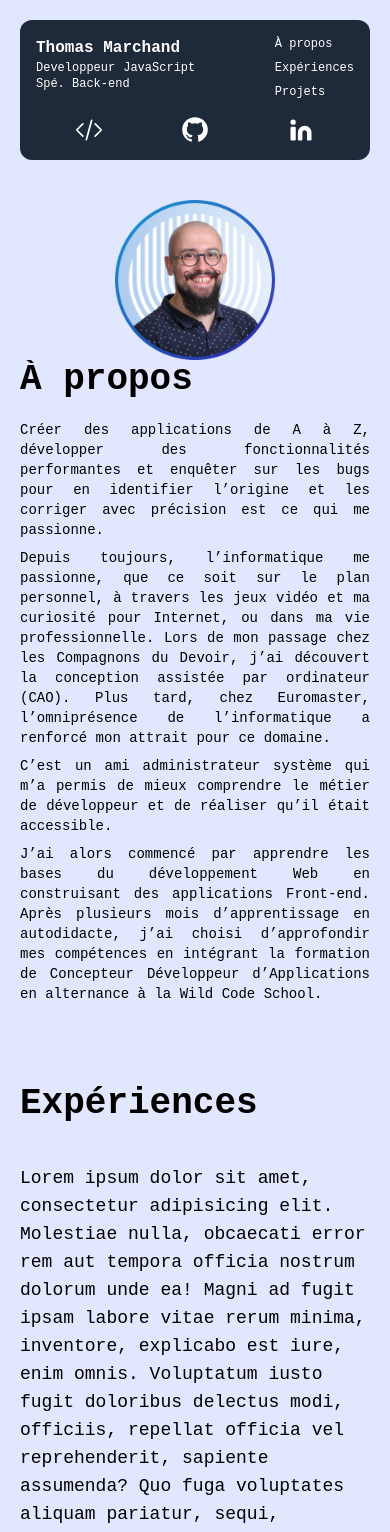
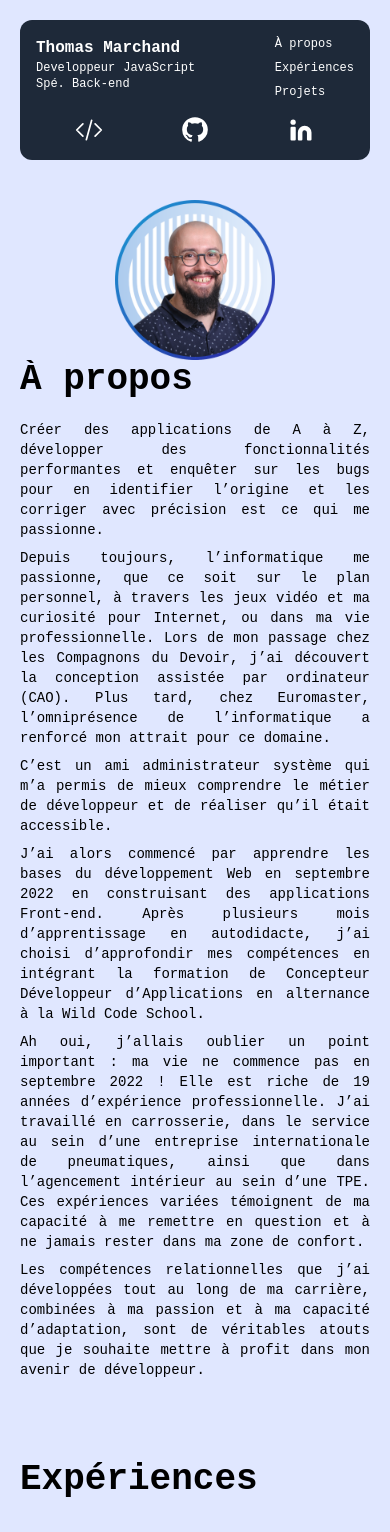
Before and after one commit to ThomMarchand/portfolio, a Next.js app: page / in a window 390 px wide. Shown: the top 1532 px of the page. Built offline with nearby package versions, Linux system fonts and the light colour scheme.

Commit message:
feat(main): added icon

```diff
--- /dev/null
+++ b/app/components/IconCv.tsx
@@ -0,0 +1,13 @@
+export default function IconCv() {
+  return (
+    <svg xmlns="http://www.w3.org/2000/svg" viewBox="0 0 24 24">
+      <g data-name="Layer 2">
+        <g data-name="file-add">
+          <rect width="24" height="24" opacity="0" />
+          <path d="M19.74 8.33l-5.44-6a1 1 0 0 0-.74-.33h-7A2.53 2.53 0 0 0 4 4.5v15A2.53 2.53 0 0 0 6.56 22h10.88A2.53 2.53 0 0 0 20 19.5V9a1 1 0 0 0-.26-.67zM14 5l2.74 3h-2a.79.79 0 0 1-.74-.85zm3.44 15H6.56a.53.53 0 0 1-.56-.5v-15a.53.53 0 0 1 .56-.5H12v3.15A2.79 2.79 0 0 0 14.71 10H18v9.5a.53.53 0 0 1-.56.5z" />
+          <path d="M14 13h-1v-1a1 1 0 0 0-2 0v1h-1a1 1 0 0 0 0 2h1v1a1 1 0 0 0 2 0v-1h1a1 1 0 0 0 0-2z" />
+        </g>
+      </g>
+    </svg>
+  );
+}
--- a/app/page.tsx
+++ b/app/page.tsx
@@ -42,10 +42,28 @@ export default function Home() {
 
             <p className="text-justify text-sm mt-2 1xs:text-[15px] md:text-lg">
               J’ai alors commencé par apprendre les bases du développement Web
-              en construisant des applications Front-end. Après plusieurs mois
-              d’apprentissage en autodidacte, j’ai choisi d’approfondir mes
-              compétences en intégrant la formation de Concepteur Développeur
-              d’Applications en alternance à la Wild Code School.
+              en septembre 2022 en construisant des applications Front-end.
+              Après plusieurs mois d’apprentissage en autodidacte, j’ai choisi
+              d’approfondir mes compétences en intégrant la formation de
+              Concepteur Développeur d’Applications en alternance à la Wild Code
+              School.
+            </p>
+
+            <p className="text-justify text-sm mt-2 1xs:text-[15px] md:text-lg">
+              Ah oui, j’allais oublier un point important : ma vie ne commence
+              pas en septembre 2022 ! Elle est riche de 19 années d’expérience
+              professionnelle. J’ai travaillé en carrosserie, dans le service au
+              sein d’une entreprise internationale de pneumatiques, ainsi que
+              dans l’agencement intérieur au sein d’une TPE. Ces expériences
+              variées témoignent de ma capacité à me remettre en question et à
+              ne jamais rester dans ma zone de confort.
+            </p>
+
+            <p className="text-justify text-sm mt-2 1xs:text-[15px] md:text-lg">
+              Les compétences relationnelles que j’ai développées tout au long
+              de ma carrière, combinées à ma passion et à ma capacité
+              d’adaptation, sont de véritables atouts que je souhaite mettre à
+              profit dans mon avenir de développeur.
             </p>
           </section>
 
```
